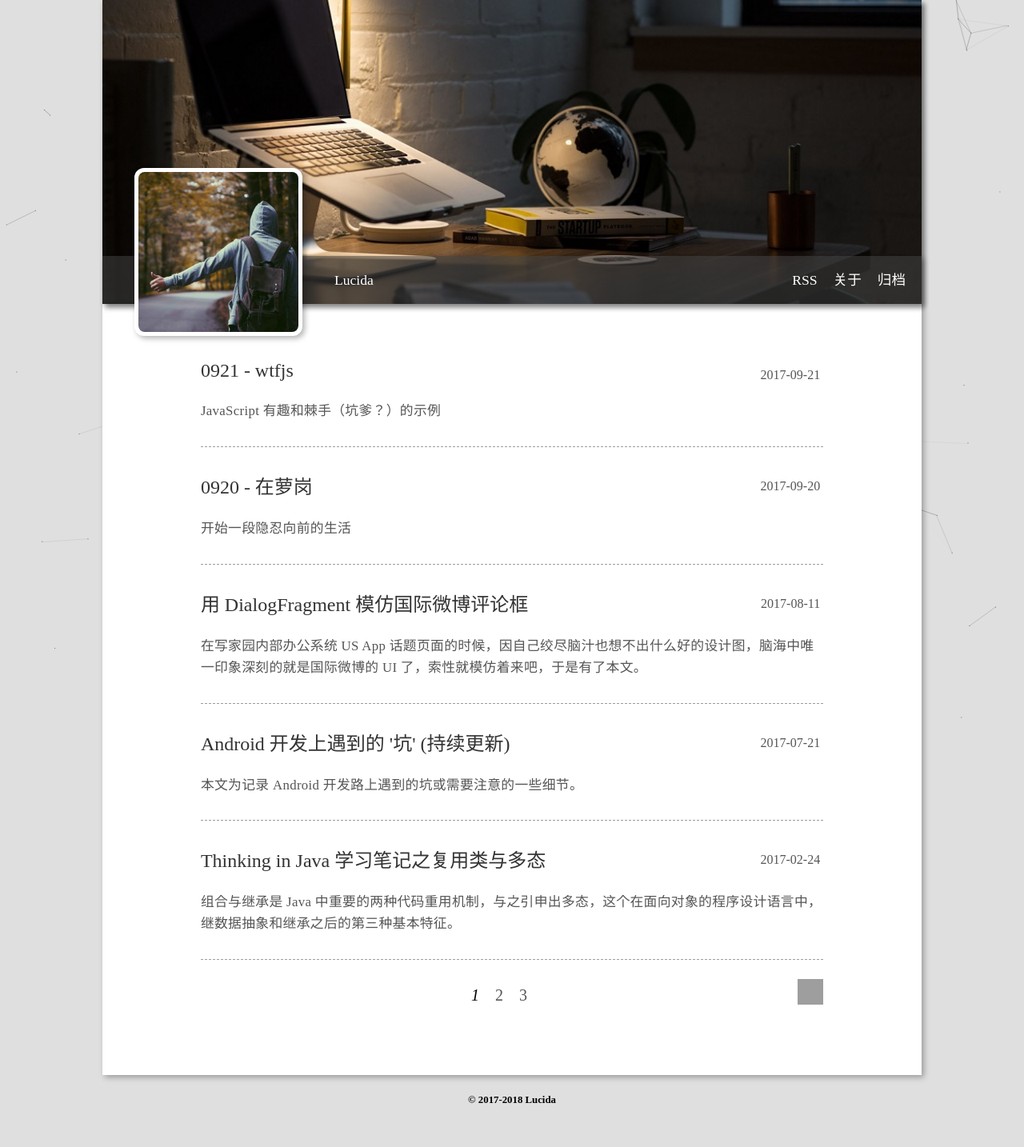
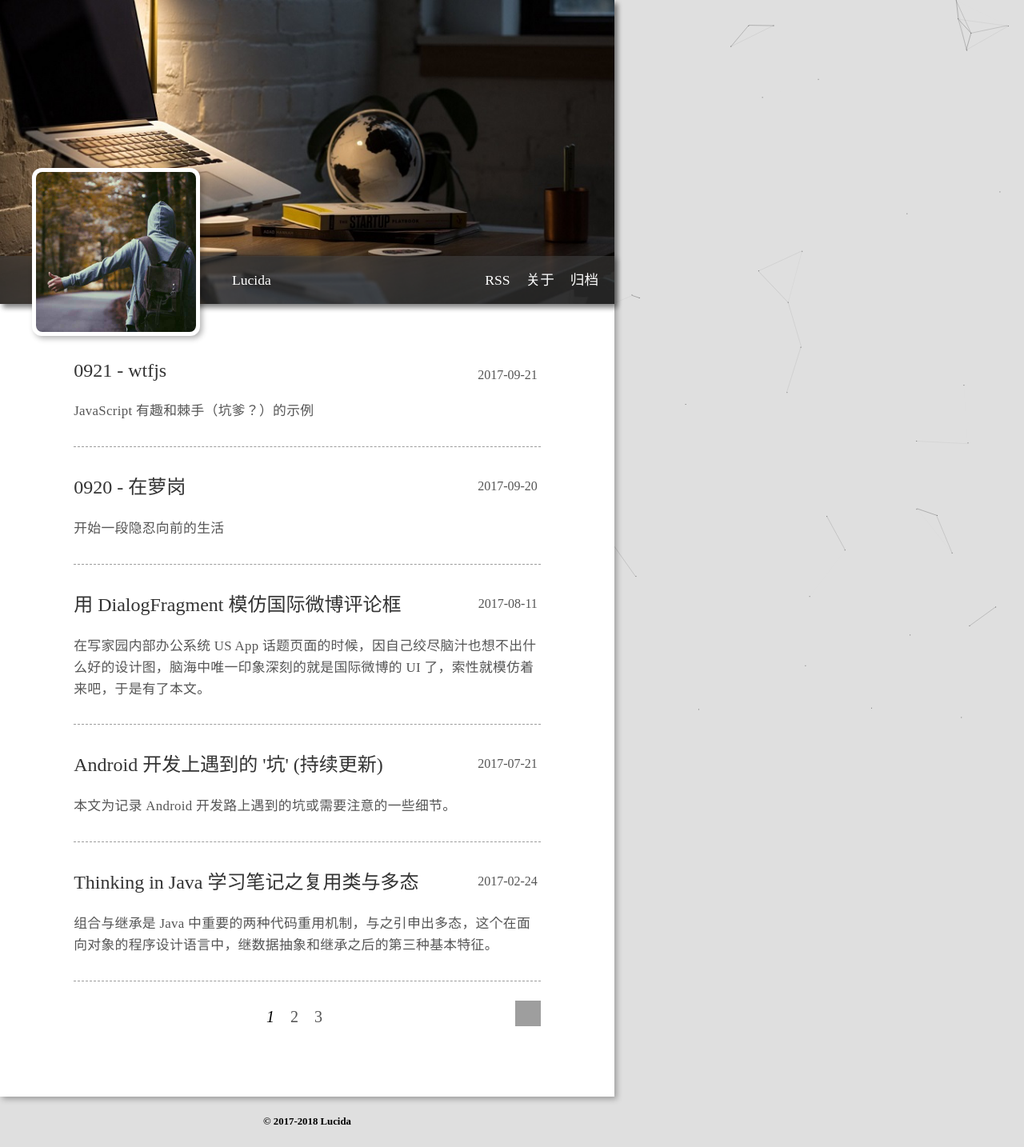
Before and after one commit to nlls1990/nlls1990.github.io, a Jekyll site: the page built from index.html, in a window 1280 px wide. Shown: the whole page at 80% size. Built offline with Jekyll 4.4.1, drawn with Linux system fonts in a browser that asks for light colours; the list of posts is cut into pages by our own code; comment, search, counter and statistics services are not loaded; before the commit the page ends 1407 px from its top, so only the background shows below that; grey boxes are pictures that could not be loaded.

Commit message:
[css] Change width to 60%

```diff
--- a/assets/css/base.css
+++ b/assets/css/base.css
@@ -11,9 +11,9 @@ body {
   /* 高度根据内容来定, 所以设置为auto*/
   min-height: 100%;
   /* 设置最小高度为占满显示的一屏 */
-  padding: 0 10%;
+  padding: 0;
   /* 内边距 上下为0 , 左右为10%*/
-  width: 80%;
+  width: 60%;
   /* 宽度为 百分比80% */
   background-color: rgb(223,223,223);
   /* 背景颜色 */
```
